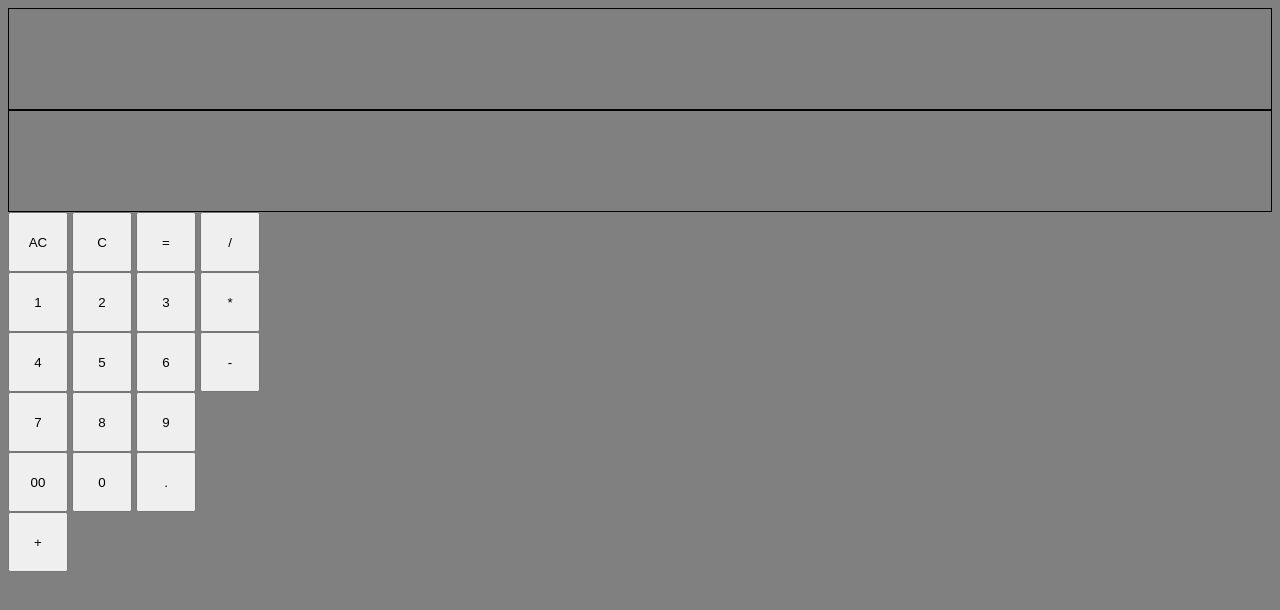
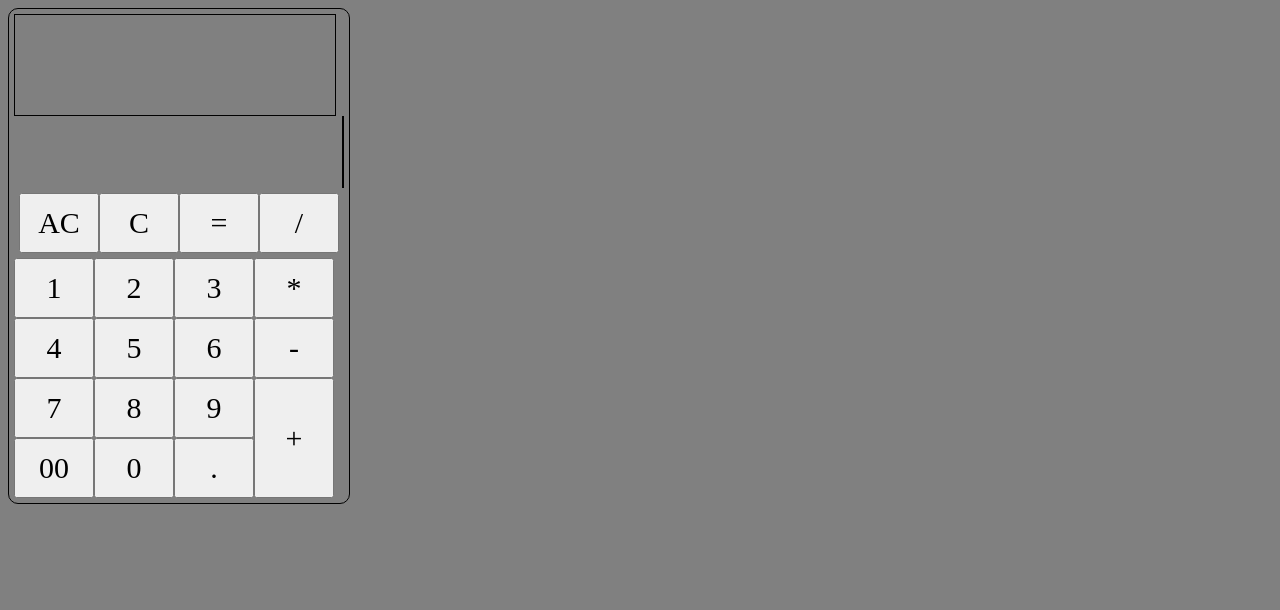
Before and after one commit to Akhil-ag001/Calculator, a plain HTML site: page index.html in a window 1280 px wide. Drawn offline with Linux system fonts and the light colour scheme.

Commit message:
minor changes

```diff
--- a/style.css
+++ b/style.css
@@ -1,26 +1,57 @@
 body{
     border: 1px black;
     background-color: grey;
+    font-size: 0;
 }
 
 .container{
+    width: max-content;
     display: flex;
     flex-direction: column;
+    border: 1px solid black;
+    border-radius: 10px;
+    gap: 0px;
+    padding: 5px;
 }
 
 .input-exp{
-    height: 100px;
     border: 1px black solid;
+    width: 320px;
+    font-size: 40px;
+    min-height: 100px;
+    font-family:'Lucida Sans', 'Lucida Sans Regular', 'Lucida Grande', 'Lucida Sans Unicode', Geneva, Verdana, sans-serif;
+    text-align: right;
+    word-wrap: break-word;
 }
 
 .local-result{
-    height: 100px;
+    align-self: flex-end;
+    height: 70px;
     border: 1px black solid;
+    font-size: 25px;
+    text-align: right;
 }
 
+.first-row{
+    padding: 5px;
+}
 
+.second-row{
+
+}
+
+.fourth-row{
+    display: flex;
+}
+
+#add{
+    height: 120px;
+}
 
 button{
-    width: 60px;
+    width: 80px;
     height: 60px;
+    font-size: 30px;
+    font-family: 'Times New Roman', Times, serif;
+    padding: 4px;
 }
```
